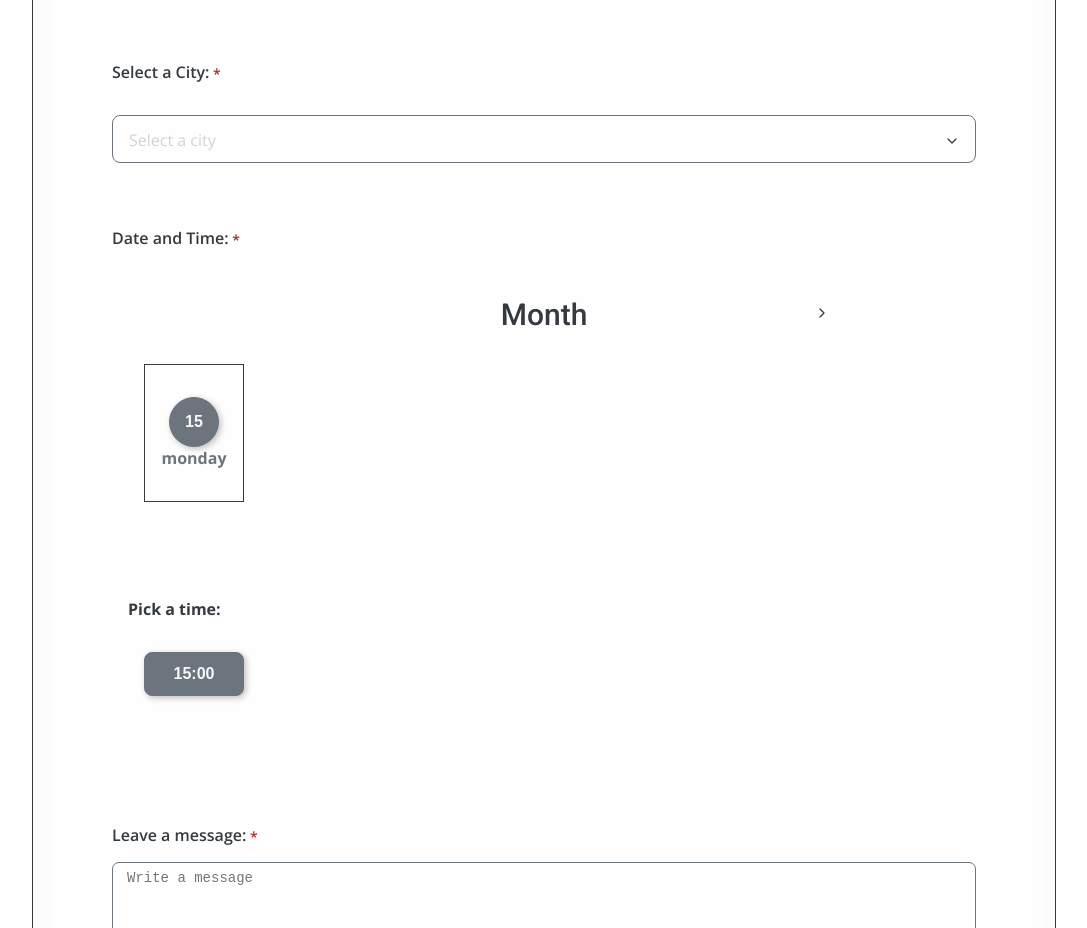
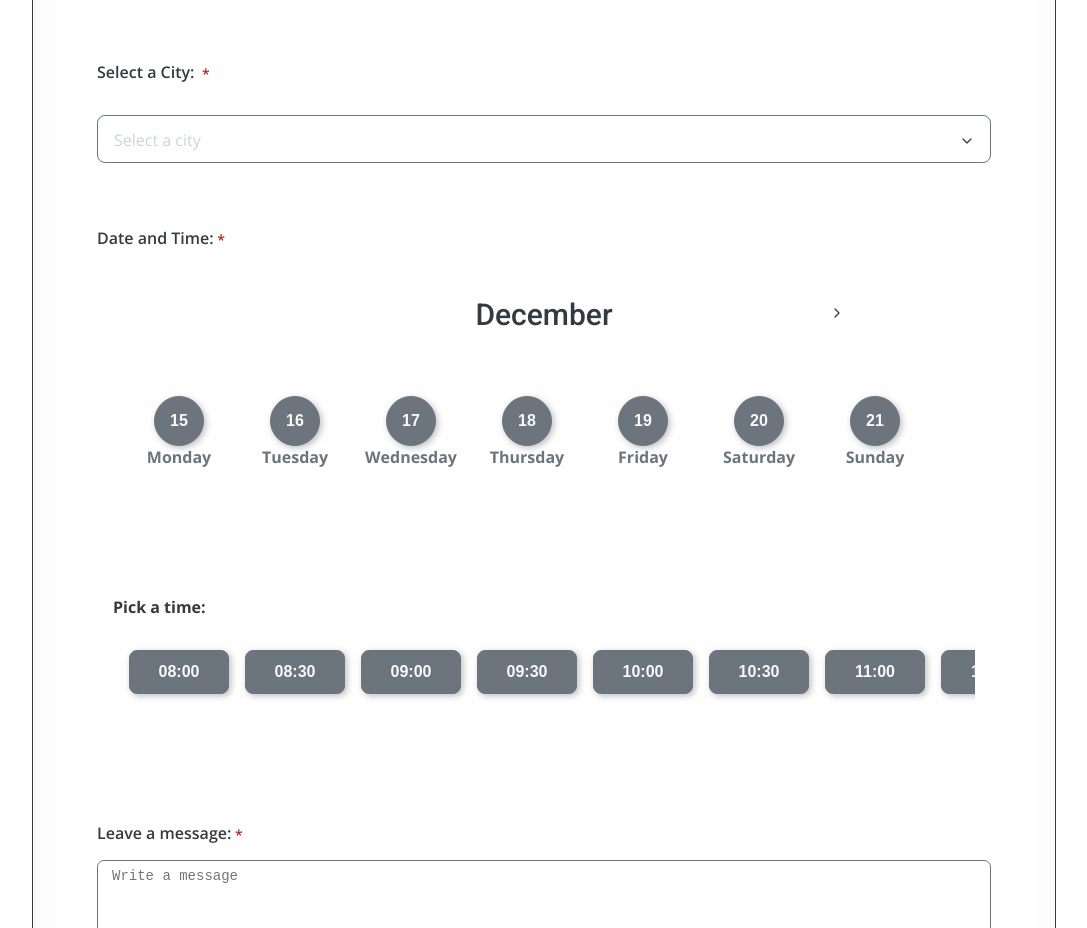
Before and after one commit to Rawiya-Lou/novevision, a plain HTML site: page index.html in a window 1280 px wide. Shown: the part 1569-2497 px from the top of the page, without its empty margins (96-1183 px from the left). Drawn offline with nearby package versions, Linux system fonts and the light colour scheme.

Commit message:
calendar.js file

```diff
--- a/index.html
+++ b/index.html
@@ -78,27 +78,21 @@
                 </div>
 
                 <div>
-                    <label for="cities" class="subtitle">Select a City:</label>
+                    <p class="subtitle">Select a City:</label>
                     <div id="select-container"></div>
 
                 </div>
-                <div class="calendar-container">
+                <div class="calendar-container" id="js-calendar-container">
                     <p class="subtitle">Date and Time:</p>
                     <div class="date-container">
-                        <h3 class="month">month</h3>
-                        <div class="days">
-                            <div class="day">
-                                <button class="day-digit">15</button>
-                                <p class="day-text">monday</p>
-                            </div>
+                        <h3 class="month" id="js-month">month</h3>
+                        <div class="days" id="js-days">
+
                         </div>
                     </div>
-                    <div class="time-container">
+                    <div class="time-container" id="js-time-container">
                         <p class="time-subtitle">Pick a time:</p>
-                         <div class="time">
-                                <button class="hour">15:00</button>
 
-                            </div>
 
 
                     </div>
--- a/scripts/calendar.js
+++ b/scripts/calendar.js
@@ -1,2 +1,178 @@
-const dateContainer = document.getElementById('date-container');
-const timeContainer = document.getElementById('time-container');
+const calendarContainer = document.getElementById('js-calendar-container');
+const dateContainer = document.getElementById('js-date-container');
+const timeContainer = document.getElementById('js-time-container');
+
+const monthElem = document.getElementById('js-month');
+
+const months = [
+  "January", "February", "March", "April", "May", "June",
+  "July", "August", "September", "October", "November", "December"
+];
+
+const date = new Date();
+
+function getCurrentMonth() {
+    let month ='';
+    let monthDigit = '';
+    const currentMonth = date.getMonth();
+    for(let i = 0; i< months.length; i++){
+         month = months[currentMonth];
+         monthDigit = currentMonth + 1;
+    }
+    return {month, monthDigit};
+}
+
+function createHiddenInput(){
+    const hiddenInput = document.createElement('input');
+    hiddenInput.setAttribute('type', "hidden");
+    return hiddenInput;
+}
+function createDivElem() {
+    return document.createElement('div');
+}
+
+
+function createMonthElem(month){
+
+    monthElem.textContent = month.month;
+    const input = createHiddenInput();
+    input.setAttribute('name', "Month");
+    input.setAttribute('id', "monthData");
+   input.value = month.monthDigit;
+  return;
+}
+
+createMonthElem(getCurrentMonth());
+
+function getNextSevenDays() {
+    const today = new Date();
+    const daysArray = [];
+
+    const daysOfWeek = ["Sunday", "Monday", "Tuesday", "Wednesday", "Thursday", "Friday", "Saturday"];
+
+    for (let i = 0; i < 7; i++) {
+        const nextDay = new Date(today);
+        nextDay.setDate(today.getDate() + i);
+        const dayOfWeek = daysOfWeek[nextDay.getDay()];
+        const dayOfMonth = nextDay.getDate();
+        const formattedDay = `${dayOfWeek} ${dayOfMonth}`;
+        daysArray.push(formattedDay);
+    }
+
+    return daysArray;
+}
+
+function displayDays() {
+    const days = getNextSevenDays();
+    const daysContainer = document.getElementById("js-days");
+    daysContainer.innerHTML = ""; // Clear previous content
+
+    days.forEach(day => {
+        const dayString = day;
+        const parts = dayString.split(' ');
+        const dayText = parts[0];
+        const dayDigit = parts[1];
+
+         const dayContainer = createDivElem();
+        dayContainer.setAttribute('id', "dayContainer");
+        dayContainer.classList.add("day");
+
+        // Create the day digit element
+        const dayDigitElement = document.createElement('button');
+        dayDigitElement.classList.add("day-digit");
+        dayDigitElement.textContent = dayDigit;
+
+        // Create the day text element
+        const dayTextElement = document.createElement('p');
+        dayTextElement.classList.add("day-text");
+        dayTextElement.textContent = dayText;
+
+
+        // Append the day text and digit elements to the day container
+       dayContainer.append(dayDigitElement,dayTextElement);
+
+        // Append the day container to the main container
+        daysContainer.appendChild(dayContainer);
+
+
+        dayDigitElement.addEventListener('click', () =>{
+            const input = createHiddenInput();
+            input.setAttribute('name', "Date");
+            input.setAttribute('id', "dateData");
+           input.value = dayDigit;
+           console.log(input)
+
+            });
+    });
+
+
+}
+ displayDays();
+
+ //time slots
+function generateWorkHours() {
+  const workHours = [];
+  const startHour = 8; // 8:00 AM
+  const endHour = 18; // 6:00 PM (24-hour format)
+  const breakStartHour = 12; // 12:00 PM
+  const breakStartMinute = 0;
+  const breakEndHour = 12; // 12:30 PM
+  const breakEndMinute = 30;
+
+  for (let hour = startHour; hour < endHour; hour++) {
+    for (let minute = 0; minute < 60; minute += 30) { // Increment by 30 minutes for half-hour intervals
+      // Format the time string (e.g., "08:00", "13:30")
+      const formattedHour = String(hour).padStart(2, '0');
+      const formattedMinute = String(minute).padStart(2, '0');
+      const currentTime = `${formattedHour}:${formattedMinute}`;
+
+
+      // Check if the current time falls within the break period
+      const isDuringBreak =
+        (hour === breakStartHour && minute >= breakStartMinute && hour <= breakEndHour && minute < breakEndMinute) ||
+        (hour > breakStartHour && hour < breakEndHour) ||
+        (hour === breakEndHour && minute < breakEndMinute);
+
+      if (!isDuringBreak) {
+        workHours.push(currentTime);
+      }
+    }
+  }
+  return workHours;
+}
+
+function displayTimeSlots() {
+
+    const workTimes = generateWorkHours();
+    const timeElem = createDivElem();
+    timeElem.classList.add('time');
+    workTimes.forEach(time => {
+
+        const timeBtn = document.createElement('button');
+        timeBtn.classList.add('hour');
+
+        timeBtn.textContent = time;
+
+
+        timeElem.appendChild(timeBtn)
+        timeContainer.appendChild(timeElem);
+
+    timeElem.addEventListener('click', () =>{
+      const input = createHiddenInput();
+
+        input.setAttribute('name', "Time");
+        input.setAttribute('id', "TimeData");
+        input.value = time ;
+     });
+    });
+
+}
+
+displayTimeSlots()
+
+const form =document.getElementById('form');
+
+form.addEventListener('submit', e =>{
+    e.preventDefault();
+    displayDays()
+})
--- a/styles/calendar.css
+++ b/styles/calendar.css
@@ -42,7 +42,6 @@
 }
 
 .day{
-    border: 1px solid var(--gunmetal);
     display: flex;
     justify-content: center;
     align-items: center;
@@ -50,6 +49,8 @@
     white-space: nowrap;
     padding: 8px;
 }
+
+
 
 .day-digit{
     cursor: pointer;
```
Lines whose indentation alone changed are shown as unchanged.
